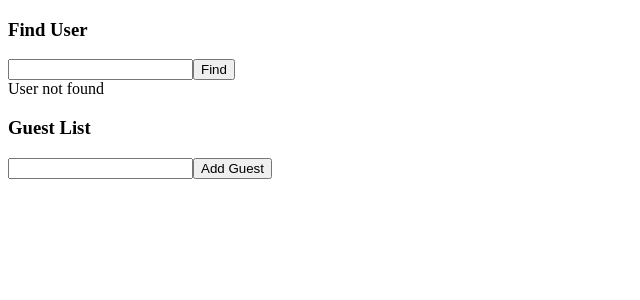
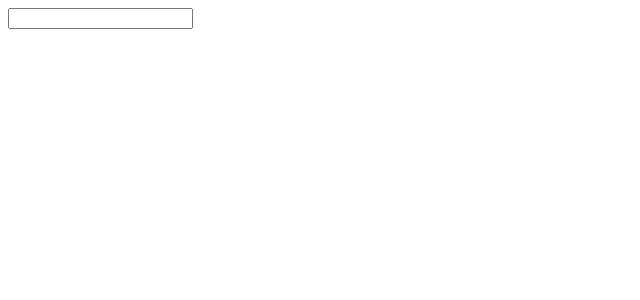
Before and after one commit to ramilsaavedra/react-typescript, a React (Vite) app: page / in a window 1280 px wide. Before the commit this address had no page. Shown: the top 300 px of the page, without its empty margins (0-640 px from the left). Built offline with nearby package versions, Linux system fonts and the light colour scheme.

Commit message:
type annotation for events

```diff
--- a/src/App.tsx
+++ b/src/App.tsx
@@ -1,12 +1,10 @@
 import './App.css';
-import GuestList from './state/GuestList';
-import UserSearch from './state/UserSearch';
+import EventComponent from './events/EventComponent';
 
 function App() {
   return (
     <>
-      <UserSearch />
-      <GuestList />
+      <EventComponent />
     </>
   );
 }
--- /dev/null
+++ b/src/events/EventComponent.tsx
@@ -0,0 +1,12 @@
+const EventComponent: React.FC = () => {
+  const onChange = (e: React.ChangeEvent<HTMLInputElement>) => {
+    console.log(e);
+  };
+  return (
+    <div>
+      <input onChange={onChange} />
+    </div>
+  );
+};
+
+export default EventComponent;
```
